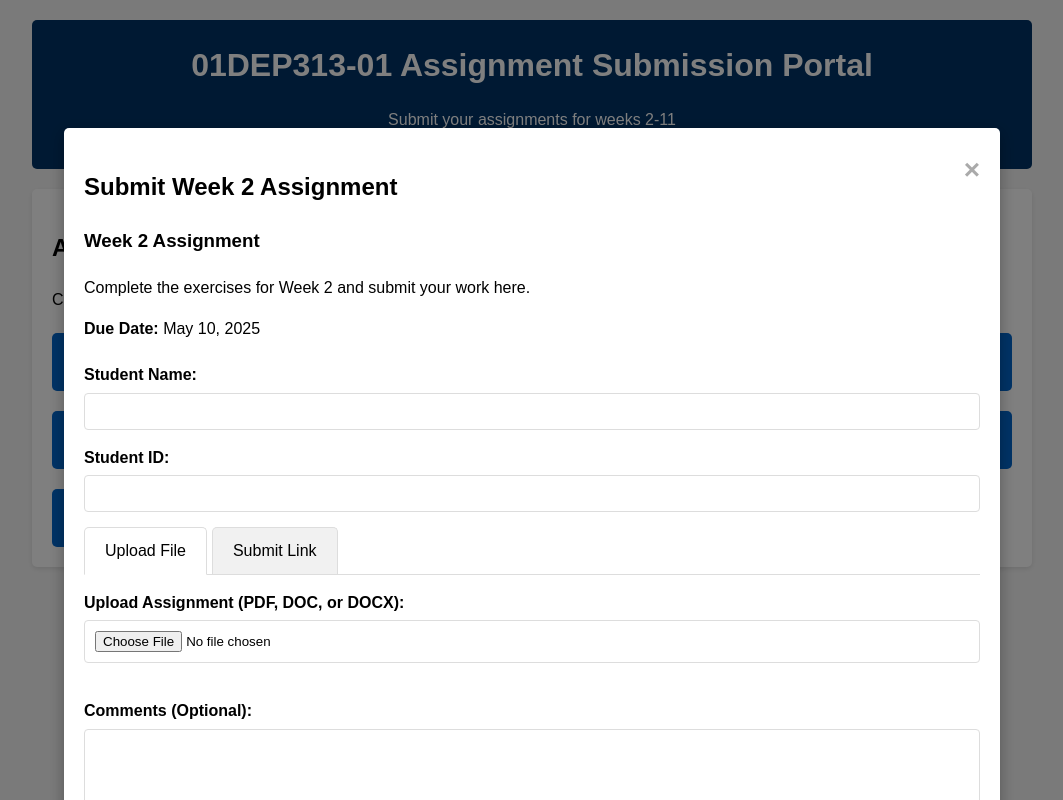
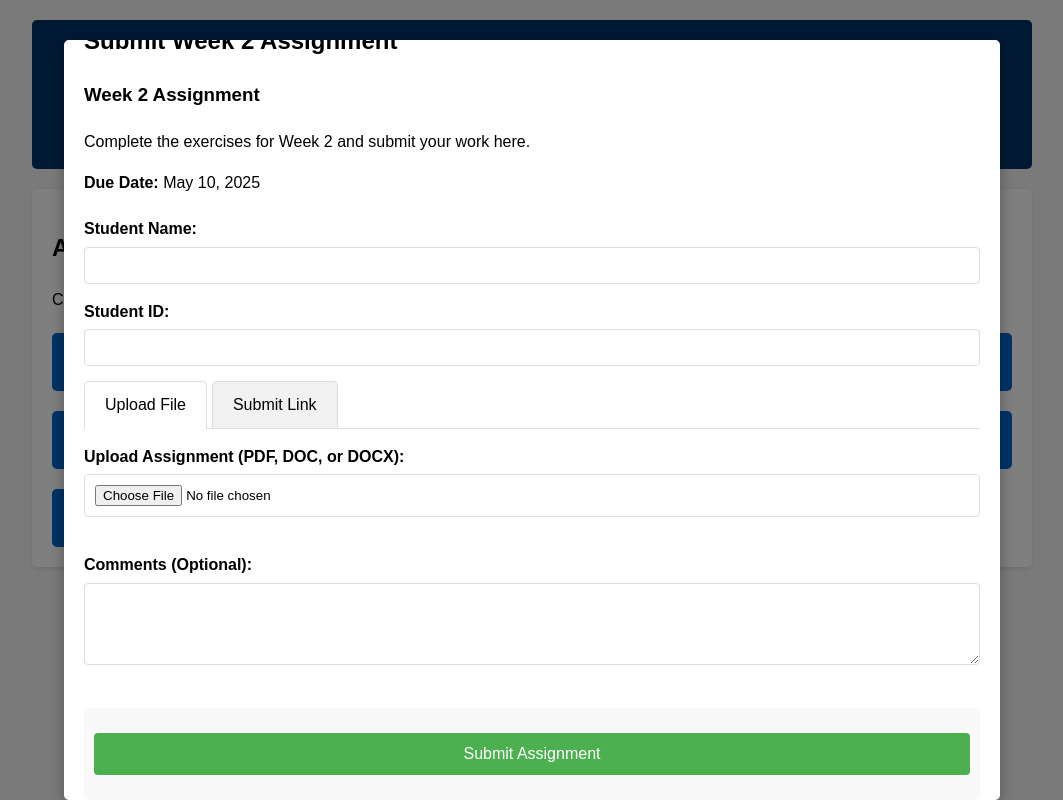
Before and after one commit to wardamarriam/-assignment-landing-page, a plain HTML site: page index.html in a window 1280 px wide. Both pictures are taken after a click on the button "Week 2 Assignment". Shown: the whole page, without its empty margins (108-1171 px from the left). Drawn offline with Linux system fonts and the light colour scheme.

Commit message:
Add files via upload
update files

```diff
--- a/index.html
+++ b/index.html
@@ -60,14 +60,17 @@
             width: 100%;
             height: 100%;
             background-color: rgba(0,0,0,0.5);
+            overflow-y: auto; /* Added to ensure scrolling works */
         }
         .modal-content {
             background-color: white;
-            margin: 10% auto;
+            margin: 5% auto; /* Reduced from 10% to 5% */
             padding: 20px;
             width: 70%;
             border-radius: 5px;
             box-shadow: 0 5px 15px rgba(0,0,0,0.3);
+            max-height: 90vh; /* Added max height */
+            overflow-y: auto; /* Added scroll for overflow */
         }
         .close {
             color: #aaa;
@@ -102,6 +105,11 @@
             border: none;
             border-radius: 4px;
             cursor: pointer;
+            display: block; /* Ensure it's a block element */
+            width: 100%; /* Make it full width */
+            margin-top: 15px; /* Add some space above */
+            margin-bottom: 15px; /* Add some space below */
+            font-size: 16px; /* Make text more visible */
         }
         input[type="submit"]:hover {
             background-color: #45a049;
@@ -136,6 +144,13 @@
         }
         .submission-option.active {
             display: block;
+        }
+        /* Added for submit button visibility */
+        .submit-button-container {
+            margin-top: 20px;
+            padding: 10px;
+            background-color: #f9f9f9;
+            border-radius: 5px;
         }
     </style>
 </head>
@@ -201,7 +216,10 @@
                 <label for="comments">Comments (Optional):</label>
                 <textarea id="comments" name="comments" rows="4"></textarea>
 
-                <input type="submit" value="Submit Assignment">
+                <!-- Submit button container with highlight -->
+                <div class="submit-button-container">
+                    <input type="submit" value="Submit Assignment">
+                </div>
             </form>
         </div>
     </div>
@@ -278,6 +296,15 @@
             dueDate.textContent = assignment.dueDate;
 
             modal.style.display = "block";
+
+            // Reset the form when opening
+            assignmentForm.reset();
+            switchSubmissionOption('file');
+
+            // Ensure the submit button is visible by scrolling to it
+            setTimeout(() => {
+                document.querySelector('.submit-button-container').scrollIntoView(false);
+            }, 100);
         }
 
         function closeModal() {
@@ -308,6 +335,11 @@
                 document.getElementById('assignmentFile').removeAttribute('required');
                 document.getElementById('assignmentLink').setAttribute('required', '');
             }
+
+            // Ensure the submit button is visible when switching tabs
+            setTimeout(() => {
+                document.querySelector('.submit-button-container').scrollIntoView(false);
+            }, 100);
         }
 
         // Close modal when clicking outside of it
@@ -339,6 +371,11 @@
             alert("Assignment submitted successfully! In a real implementation, this would send your data to the server.");
             closeModal();
         });
+
+        // Ensure all form elements are properly initialized
+        document.addEventListener("DOMContentLoaded", function() {
+            console.log("Form initialized and ready");
+        });
     </script>
 </body>
 </html>
```
